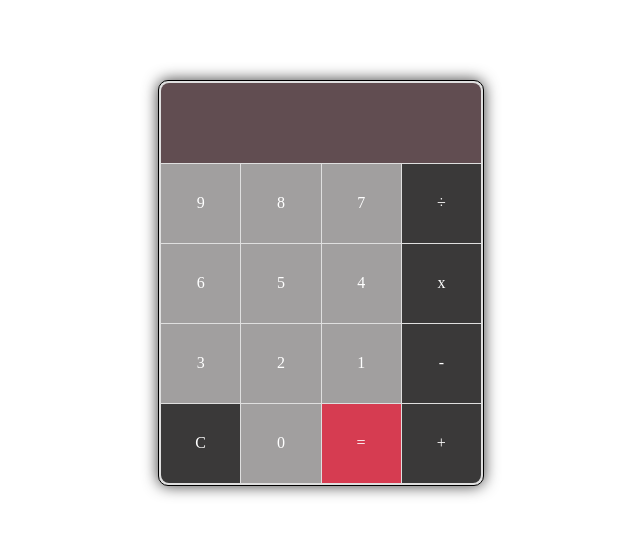
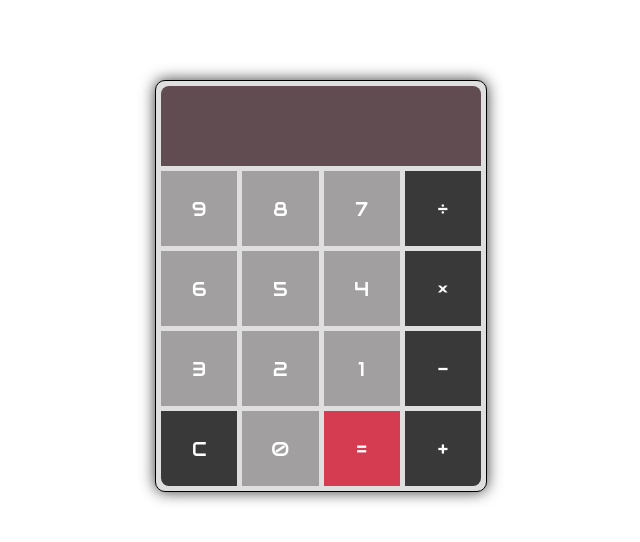
Before and after one commit to frantic-dev/calculator, a plain HTML site: page index.html in a window 1280 px wide. Shown: the whole page, without its empty margins (319-959 px from the left). Drawn offline with Linux system fonts and the light colour scheme.

Commit message:
add hover and font style

```diff
--- a/index.html
+++ b/index.html
@@ -6,6 +6,7 @@
     <meta name="viewport" content="width=device-width, initial-scale=1.0">
     <script src="script.js" defer></script>
     <link rel="stylesheet" href="style.css">
+    <link href="https://fonts.googleapis.com/css2?family=Audiowide&display=swap" rel="stylesheet">
     <title>Calculator</title>
 </head>
 <body>
@@ -21,7 +22,7 @@
         <div class="number">6</div>
         <div class="number">5</div>
         <div class="number">4</div>
-        <div class="multiply operator">x</div>
+        <div class="multiply operator">×</div>
         <div class="number">3</div>
         <div class="number">2</div>
         <div class="number">1</div>
--- a/script.js
+++ b/script.js
@@ -14,7 +14,7 @@ function divide(a , b) {
 function operate (operator, a , b) {
     if (operator == '+') return add(a , b);
     else if(operator == '-') return subtract(a , b);
-    else if(operator == 'x') return multiply(a , b);
+    else if(operator == '×') return multiply(a , b);
     else if(operator == '÷') return divide(a , b);
     else return `error operator is: ${operator}, a: ${a}, b: ${b}`;
 }
--- a/style.css
+++ b/style.css
@@ -5,6 +5,8 @@
     --operator: rgb(58, 57, 57);
     --calculator: rgb(223, 223, 223);
     --text: rgb(255, 255, 255);
+    --hover: rgba(29, 28, 28, 0.548) ;
+    --hover-text: rgb(206, 22, 22);
 }
 
 #calculator{
@@ -16,21 +18,20 @@
     grid-template-columns: repeat(4, 1fr);
     grid-template-rows: 5em;
     background: var(--calculator);
-    gap: 1px;
-    padding: 2px;
+    gap: 5px;
+    padding: 5px;
     border-radius: 10px;
     box-shadow: 0 0 15px var(--operator);
+    font-family: 'audiowide', sans-serif;
 }
 #calculator > *:not(#output){
     /* border: 1px solid ; */
     text-align: center;
-    padding-top: 30px ;
+    padding-top: 25px ;
     color: var(--text);
     cursor: pointer;
+    font-size: 20px;
 }
-/* #calculator > *:not(#output):hover{
-
-} */
 #output {
     grid-area: 1 / 1 / span 1 / span 4;
     background-color: var(--output);
@@ -65,3 +66,7 @@
 .add {
     border-radius: 0 0 8px 0;
 }
+#calculator > *:not(#output):hover{
+    background-color: var(--hover);
+    color: var(--hover-text);
+}
```
